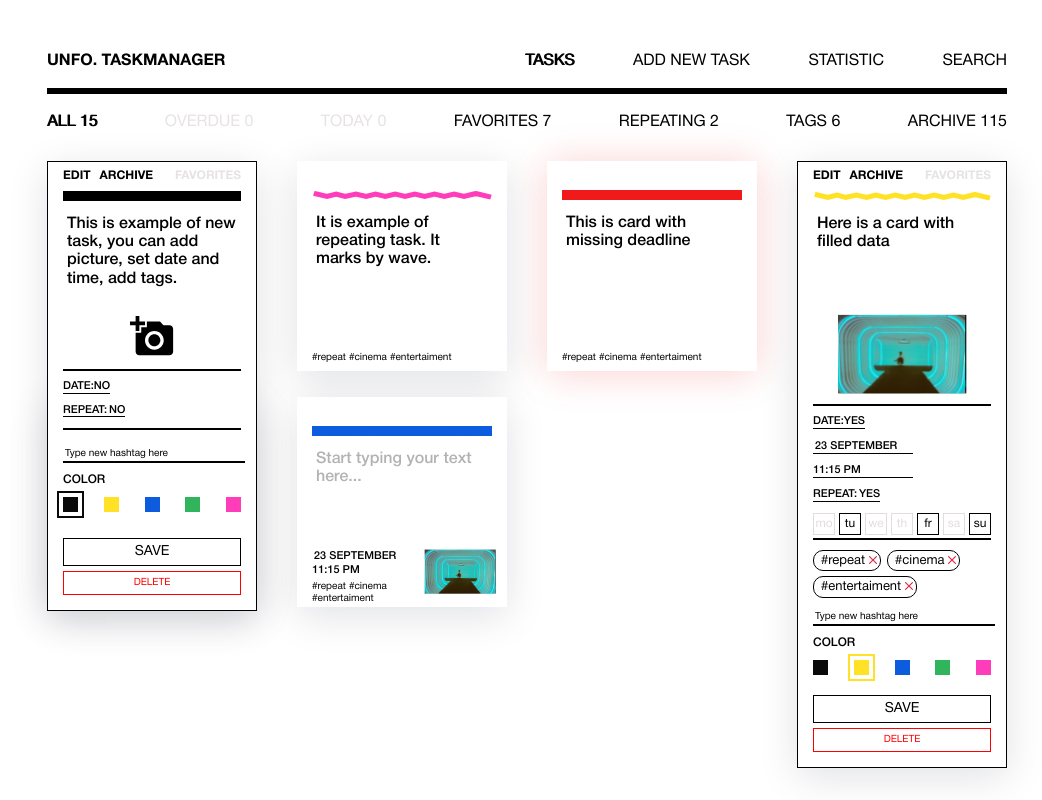
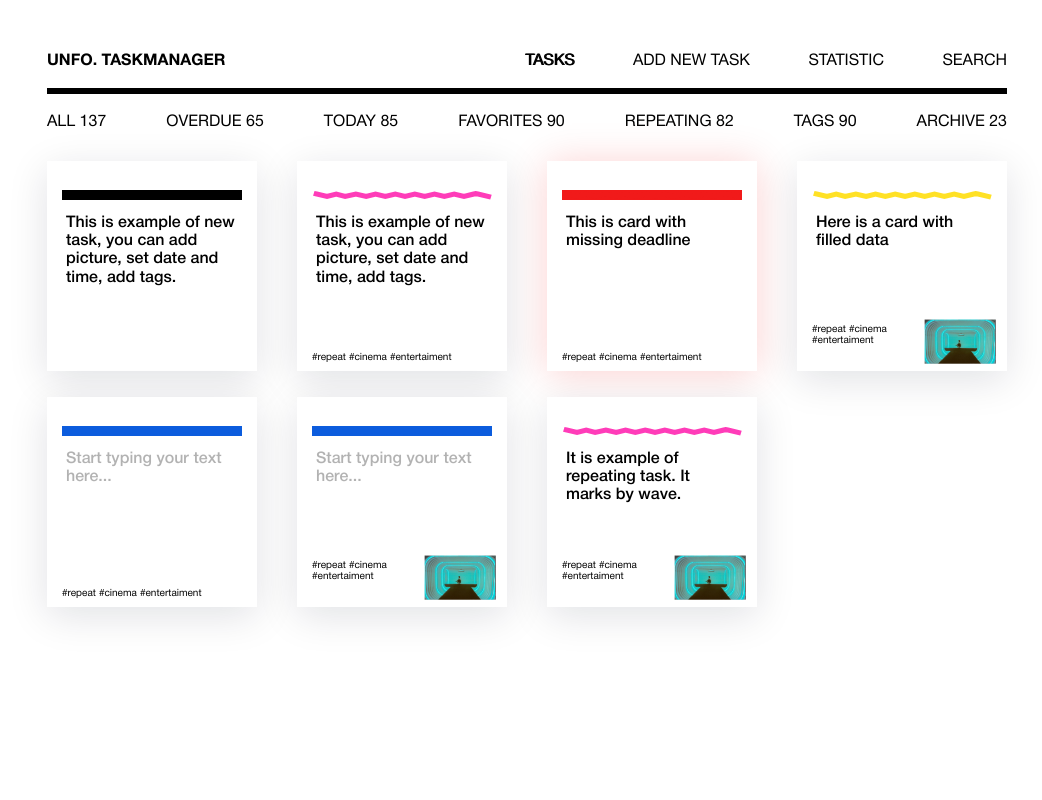
Before and after one commit to arianagreen/89020-taskmanager-8, a website: page public/index.html in a window 1280 px wide. Shown: the top 800 px of the page, without its empty margins (113-1155 px from the left). Drawn offline with Linux system fonts and the light colour scheme.

Commit message:
functions for drawing random amount of filters and task-cards

```diff
--- a/public/index.html
+++ b/public/index.html
@@ -1923,4 +1923,5 @@ Here is a card with filled data</textarea
       </section>
     </main>
   </body>
+  <script src="../src/main.js"></script>
 </html>
--- a/src/main.js
+++ b/src/main.js
@@ -0,0 +1,379 @@
+`use strict`;
+
+const filters = [`all`, `overdue`, `today`, `favorites`, `repeating`, `tags`, `archive`];
+const filterContainer = document.querySelector(`.main__filter`);
+filterContainer.innerHTML = ``;
+
+const boardTasks = document.querySelector('.board__tasks');
+boardTasks.innerHTML = ``;
+
+const getRandomInt = (min, max) => Math.floor(Math.random() * (max - min)) + min;
+
+const drawFilter = function(name, state = ``) {
+  const count = getRandomInt(0, 150);
+
+  if (count === 0) {
+    state = disabled;
+  }
+
+  const newFilter = `<input
+    type="radio"
+    id="filter__${name}"
+    class="filter__input visually-hidden"
+    name="filter"
+    ${state}
+  />
+  <label for="filter__${name}" class="filter__label">
+    ${name} <span class="filter__${name}-count">${count}</span></label
+  >`;
+
+  filterContainer.innerHTML += newFilter;
+}
+
+const cardsData = [
+  {
+    modificators: [`black`],
+    text: `This is example of new task, you can add picture, set date and time, add tags.`,
+    date: ``,
+    deadline: ``,
+    hashtags: [],
+    src: ``,
+    alt: ``
+  },
+  {
+    modificators: [`pink`, `repeat`],
+    text: `This is example of new task, you can add picture, set date and time, add tags.`,
+    date: ``,
+    deadline: ``,
+    hashtags: [`#repeat`, `#cinema`, `#entertaiment`],
+    src:``,
+    alt: ``
+  },
+  {
+    modificators: [`yellow`, `deadline`],
+    text: `This is card with missing deadline`,
+    date: ``,
+    deadline: ``,
+    hashtags: [`#repeat`, `#cinema`, `#entertaiment`],
+    src:``,
+    alt: ``
+  },
+  {
+    modificators: [`yellow`, `repeat`],
+    text: `Here is a card with filled data`,
+    date: `23 SEPTEMBER`,
+    deadline: `11:15 PM`,
+    hashtags: [`#repeat`, `#cinema`, `#entertaiment`],
+    src:`img/sample-img.jpg`,
+    alt: `task picture`
+  },
+  {
+    modificators: [`blue`],
+    text: ``,
+    date: ``,
+    deadline: ``,
+    hashtags: [`#repeat`, `#cinema`, `#entertaiment`],
+    src:``,
+    alt: ``
+  },
+  {
+    modificators: [`blue`],
+    text: ``,
+    date: ``,
+    deadline: ``,
+    hashtags: [`#repeat`, `#cinema`, `#entertaiment`],
+    src:`img/sample-img.jpg`,
+    alt: `task picture`
+  },
+  {
+    modificators: [`pink`, `repeat`],
+    text: `It is example of repeating task. It marks by wave.`,
+    date: `23 September`,
+    deadline: `11:15 PM`,
+    hashtags: [`#repeat`, `#cinema`, `#entertaiment`],
+    src: `img/sample-img.jpg`,
+    alt: `task picture`
+  }
+];
+
+const createHashtag = (hashtag) => `<span class="card__hashtag-inner">
+    <input
+      type="hidden"
+      name="hashtag"
+      value="repeat"
+      class="card__hashtag-hidden-input"
+    />
+    <button type="button" class="card__hashtag-name">
+      ${hashtag}
+    </button>
+    <button type="button" class="card__hashtag-delete">
+      delete
+    </button>
+  </span>`;
+
+const drawCard = function(card) {
+  let mods = ``;
+  card.modificators.forEach((mod) => mods += `card--${mod} `);
+
+  let hashtagsHTML = ``;
+
+  if (card.hashtags.length > 0) {
+    card.hashtags.forEach((ht) => hashtagsHTML += createHashtag(ht));
+  }
+
+  let noImg = `--empty`;
+  if (card.src.length > 0) {
+    noImg = ``;
+  }
+
+  boardTasks.innerHTML += `<article class="card ${mods}">
+    <form class="card__form" method="get">
+      <div class="card__inner">
+        <div class="card__control">
+          <button type="button" class="card__btn card__btn--edit">
+            edit
+          </button>
+          <button type="button" class="card__btn card__btn--archive">
+            archive
+          </button>
+          <button
+            type="button"
+            class="card__btn card__btn--favorites card__btn--disabled"
+          >
+            favorites
+          </button>
+        </div>
+
+        <div class="card__color-bar">
+          <svg class="card__color-bar-wave" width="100%" height="10">
+            <use xlink:href="#wave"></use>
+          </svg>
+        </div>
+
+        <div class="card__textarea-wrap">
+          <label>
+            <textarea
+              class="card__text"
+              placeholder="Start typing your text here..."
+              name="text"
+            >${card.text}</textarea>
+          </label>
+        </div>
+
+        <div class="card__settings">
+          <div class="card__details">
+            <div class="card__dates">
+              <button class="card__date-deadline-toggle" type="button">
+                date: <span class="card__date-status">no</span>
+              </button>
+
+              <fieldset class="card__date-deadline" disabled>
+                <label class="card__input-deadline-wrap">
+                  <input
+                    class="card__date"
+                    type="text"
+                    placeholder="${card.date}"
+                    name="date"
+                  />
+                </label>
+                <label class="card__input-deadline-wrap">
+                  <input
+                    class="card__time"
+                    type="text"
+                    placeholder="${card.time}"
+                    name="time"
+                  />
+                </label>
+              </fieldset>
+
+              <button class="card__repeat-toggle" type="button">
+                repeat:<span class="card__repeat-status">no</span>
+              </button>
+
+              <fieldset class="card__repeat-days" disabled>
+                <div class="card__repeat-days-inner">
+                  <input
+                    class="visually-hidden card__repeat-day-input"
+                    type="checkbox"
+                    id="repeat-mo-5"
+                    name="repeat"
+                    value="mo"
+                  />
+                  <label class="card__repeat-day" for="repeat-mo-5"
+                    >mo</label
+                  >
+                  <input
+                    class="visually-hidden card__repeat-day-input"
+                    type="checkbox"
+                    id="repeat-tu-5"
+                    name="repeat"
+                    value="tu"
+                    checked
+                  />
+                  <label class="card__repeat-day" for="repeat-tu-5"
+                    >tu</label
+                  >
+                  <input
+                    class="visually-hidden card__repeat-day-input"
+                    type="checkbox"
+                    id="repeat-we-5"
+                    name="repeat"
+                    value="we"
+                  />
+                  <label class="card__repeat-day" for="repeat-we-5"
+                    >we</label
+                  >
+                  <input
+                    class="visually-hidden card__repeat-day-input"
+                    type="checkbox"
+                    id="repeat-th-5"
+                    name="repeat"
+                    value="th"
+                  />
+                  <label class="card__repeat-day" for="repeat-th-5"
+                    >th</label
+                  >
+                  <input
+                    class="visually-hidden card__repeat-day-input"
+                    type="checkbox"
+                    id="repeat-fr-5"
+                    name="repeat"
+                    value="fr"
+                    checked
+                  />
+                  <label class="card__repeat-day" for="repeat-fr-5"
+                    >fr</label
+                  >
+                  <input
+                    class="visually-hidden card__repeat-day-input"
+                    type="checkbox"
+                    name="repeat"
+                    value="sa"
+                    id="repeat-sa-5"
+                  />
+                  <label class="card__repeat-day" for="repeat-sa-5"
+                    >sa</label
+                  >
+                  <input
+                    class="visually-hidden card__repeat-day-input"
+                    type="checkbox"
+                    id="repeat-su-5"
+                    name="repeat"
+                    value="su"
+                    checked
+                  />
+                  <label class="card__repeat-day" for="repeat-su-5"
+                    >su</label
+                  >
+                </div>
+              </fieldset>
+            </div>
+
+            <div class="card__hashtag">
+              <div class="card__hashtag-list">
+                ${hashtagsHTML}
+              </div>
+
+              <label>
+                <input
+                  type="text"
+                  class="card__hashtag-input"
+                  name="hashtag-input"
+                  placeholder="Type new hashtag here"
+                />
+              </label>
+            </div>
+          </div>
+
+          <label class="card__img-wrap card__img-wrap${noImg}">
+            <input
+              type="file"
+              class="card__img-input visually-hidden"
+              name="img"
+            />
+            <img
+              src="${card.src}"
+              alt="${card.alt}"
+              class="card__img"
+            />
+          </label>
+
+          <div class="card__colors-inner">
+            <h3 class="card__colors-title">Color</h3>
+            <div class="card__colors-wrap">
+              <input
+                type="radio"
+                id="color-black-5"
+                class="card__color-input card__color-input--black visually-hidden"
+                name="color"
+                value="black"
+              />
+              <label
+                for="color-black-5"
+                class="card__color card__color--black"
+                >black</label
+              >
+              <input
+                type="radio"
+                id="color-yellow-5"
+                class="card__color-input card__color-input--yellow visually-hidden"
+                name="color"
+                value="yellow"
+              />
+              <label
+                for="color-yellow-5"
+                class="card__color card__color--yellow"
+                >yellow</label
+              >
+              <input
+                type="radio"
+                id="color-blue-5"
+                class="card__color-input card__color-input--blue visually-hidden"
+                name="color"
+                value="blue"
+              />
+              <label
+                for="color-blue-5"
+                class="card__color card__color--blue"
+                >blue</label
+              >
+              <input
+                type="radio"
+                id="color-green-5"
+                class="card__color-input card__color-input--green visually-hidden"
+                name="color"
+                value="green"
+                checked
+              />
+              <label
+                for="color-green-5"
+                class="card__color card__color--green"
+                >green</label
+              >
+              <input
+                type="radio"
+                id="color-pink-5"
+                class="card__color-input card__color-input--pink visually-hidden"
+                name="color"
+                value="pink"
+              />
+              <label
+                for="color-pink-5"
+                class="card__color card__color--pink"
+                >pink</label
+              >
+            </div>
+          </div>
+        </div>
+
+        <div class="card__status-btns">
+          <button class="card__save" type="submit">save</button>
+          <button class="card__delete" type="button">delete</button>
+        </div>
+      </div>
+    </form>
+  </article>`;
+};
+
+filters.forEach((filter) => drawFilter(filter));
+cardsData.forEach((cd) => drawCard(cd));
```
